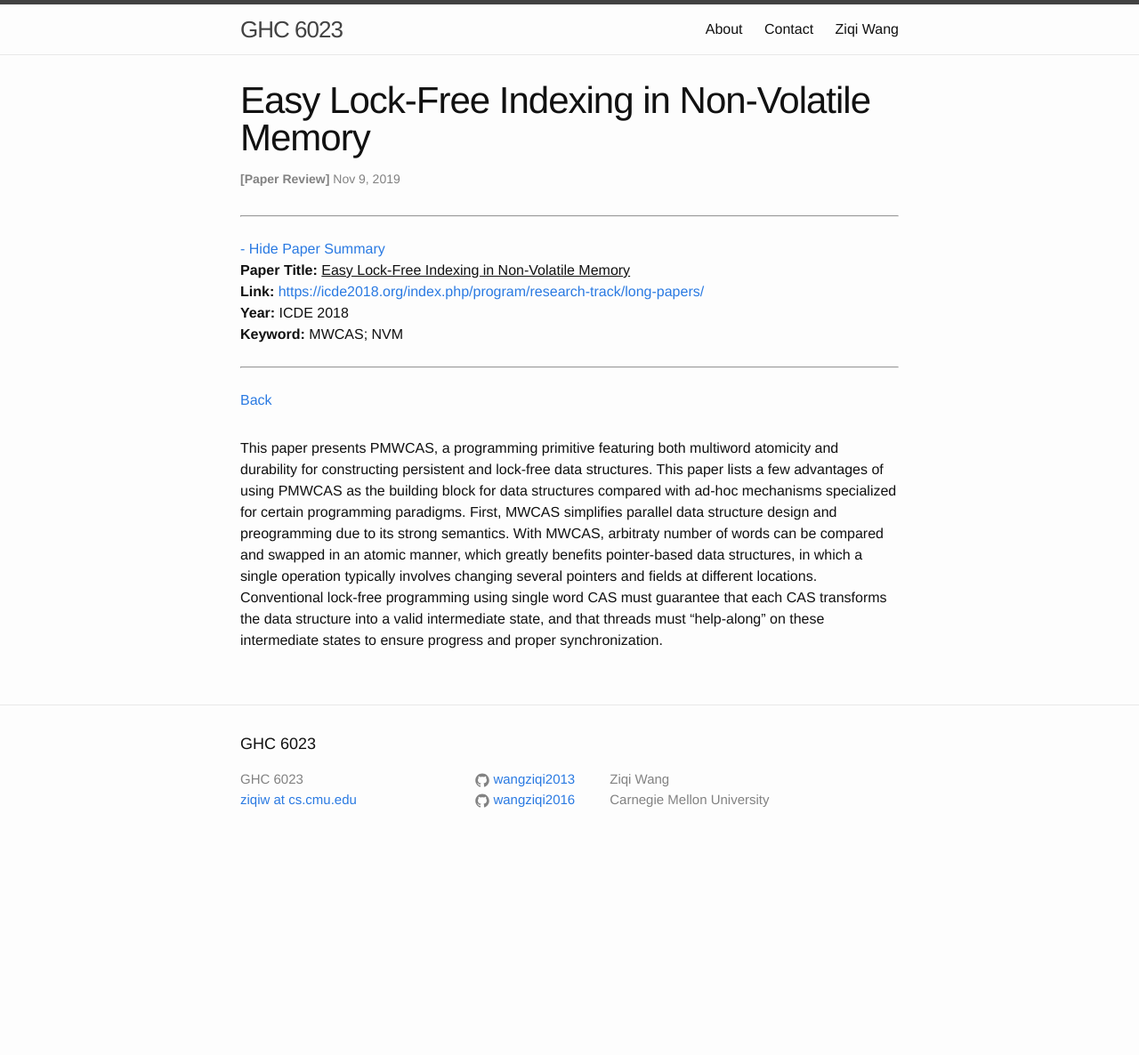
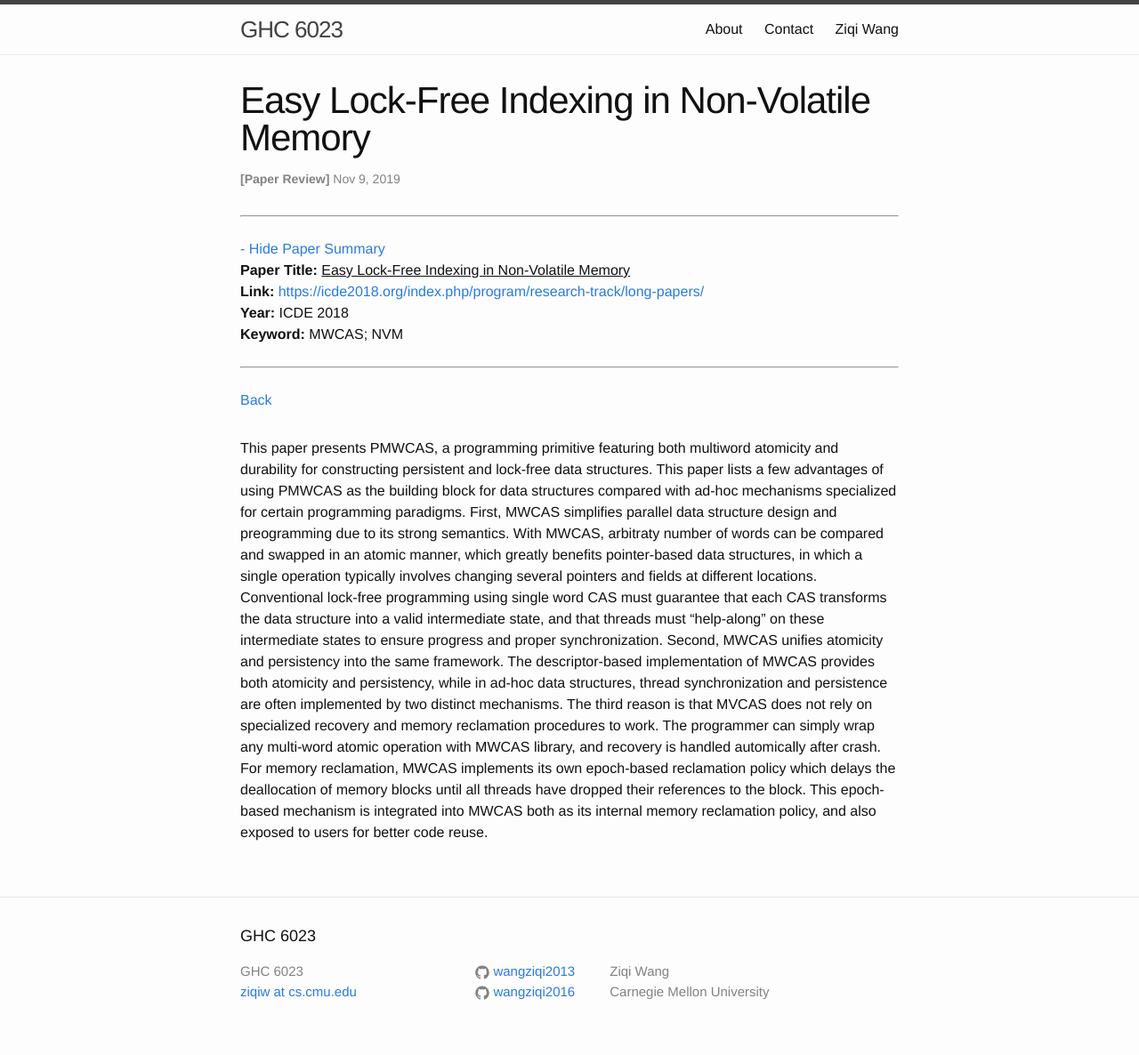
Before and after one commit to wangziqi2013/wangziqi2013.github.io, a Jekyll site: the page built from _posts/2019-11-09-easy-lock-free-indexing-in-nvm.markdown, in a window 1280 px wide. Shown: the whole page at 89% size. Built offline with Jekyll 4.4.1, drawn with Linux system fonts in a browser that asks for light colours; before the commit the page ends 970 px from its top, so only the background shows below that.

Commit message:
Addding third reason

```diff
--- a/_posts/2019-11-09-easy-lock-free-indexing-in-nvm.markdown
+++ b/_posts/2019-11-09-easy-lock-free-indexing-in-nvm.markdown
@@ -20,4 +20,11 @@ parallel data structure design and preogramming due to its strong semantics. Wit
 be compared and swapped in an atomic manner, which greatly benefits pointer-based data structures, in which a single
 operation typically involves changing several pointers and fields at different locations. Conventional lock-free programming
 using single word CAS must guarantee that each CAS transforms the data structure into a valid intermediate state, and that
-threads must "help-along" on these intermediate states to ensure progress and proper synchronization.
+threads must "help-along" on these intermediate states to ensure progress and proper synchronization. Second, MWCAS unifies
+atomicity and persistency into the same framework. The descriptor-based implementation of MWCAS provides both atomicity
+and persistency, while in ad-hoc data structures, thread synchronization and persistence are often implemented by two distinct
+mechanisms. The third reason is that MVCAS does not rely on specialized recovery and memory reclamation procedures to work.
+The programmer can simply wrap any multi-word atomic operation with MWCAS library, and recovery is handled automically after
+crash. For memory reclamation, MWCAS implements its own epoch-based reclamation policy which delays the deallocation of
+memory blocks until all threads have dropped their references to the block. This epoch-based mechanism is integrated
+into MWCAS both as its internal memory reclamation policy, and also exposed to users for better code reuse.
```
